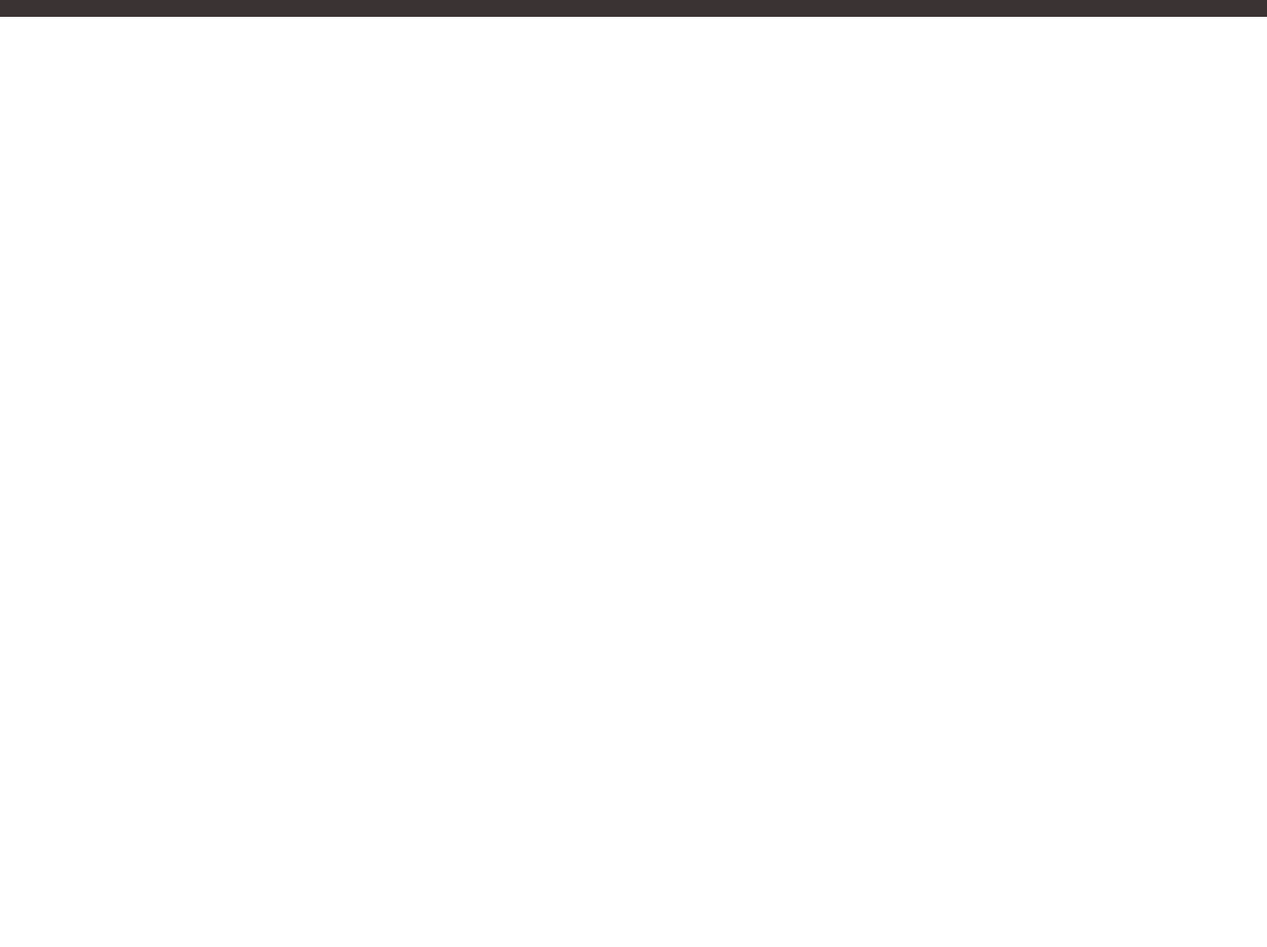
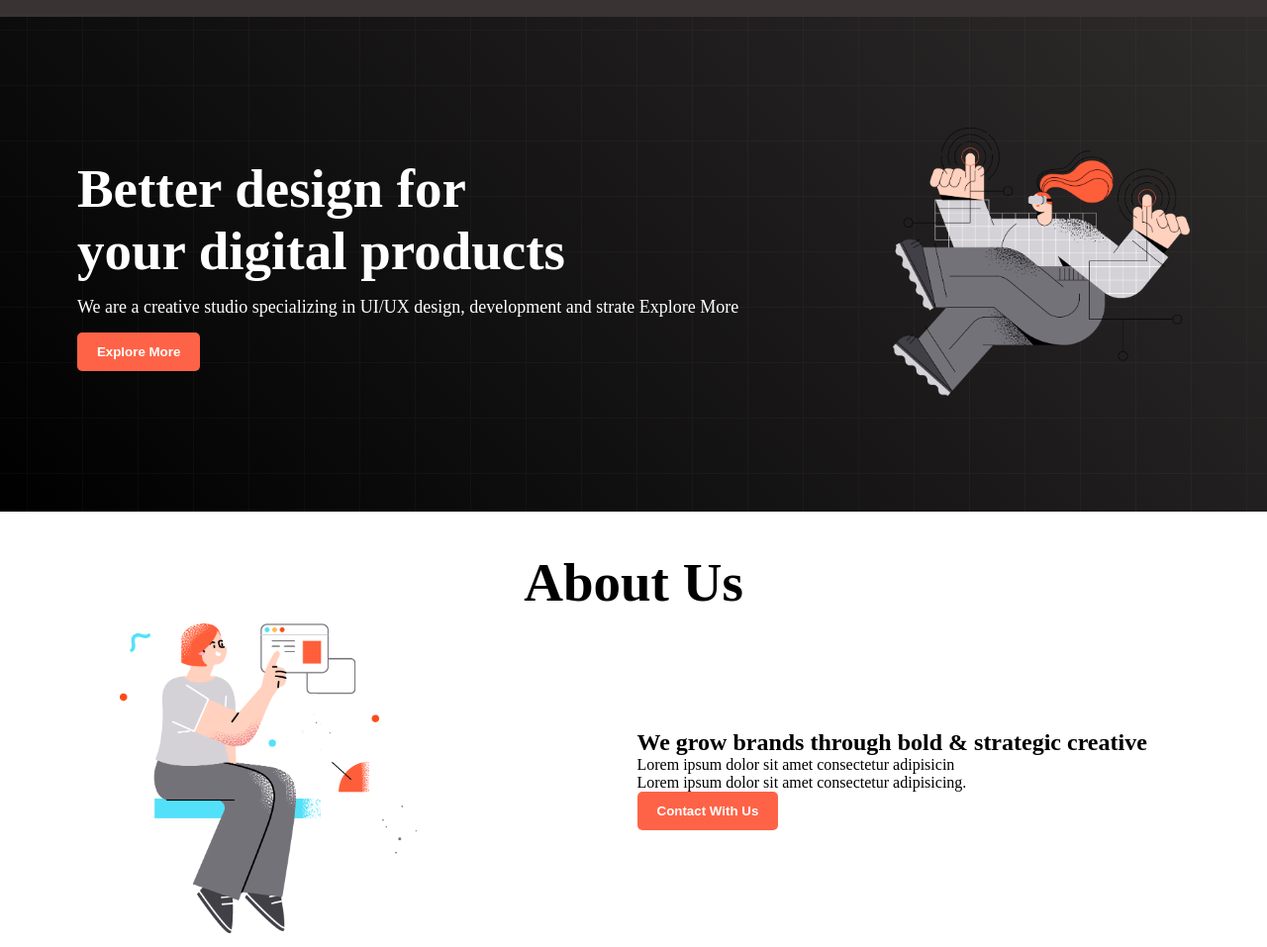
Before and after one commit to sonatanpaul/digtal-product-project, a plain HTML site: page index.html in a window 1280 px wide. Shown: the part 51-1008 px from the top of the page at 99% size. Before the commit the page ends 800 px from the top, so only its background shows below. Drawn offline with Linux system fonts and the light colour scheme.

Commit message:
about section update

```diff
--- a/index.html
+++ b/index.html
@@ -10,6 +10,7 @@
     <!-- header section  -->
 
     <header>
+        <!-- this is nav bar section  -->
         <nav>
             <div class="manu-container">
                 <div class="logo">
@@ -23,12 +24,46 @@
                 </div>
             </div>
         </nav>
+        <!-- nav bar end section  -->
 
     </header>
 
     <!-- main section wibsite -->
 
     <main>
+        <section>
+            <div class="banner-container">
+                <div class="banner-text">
+                    <h1 class="title">Better design for <br> your digital products</h1>
+                    <p class="descrition">We are a creative studio specializing in UI/UX design, development and strate Explore More</p>
+                    <button class="button-link">Explore More</button>
+                </div>
+                <div class="banner-photos">
+                    <img class="banner-img" src="./images/banner.png" alt="">
+                </div>
+            </div>
+        </section>
+
+        <!-- this is about us section  -->
+        <section>
+            <h1 class="about-title">About Us</h1>
+            <div class="about-container">
+
+                <div class="about-photo">
+                    <img class="banner-img" src="./images/section.png" alt="">
+                </div>
+
+                <div class="about-info">
+                    <h1>We grow brands through
+                        bold & strategic creative</h1>
+                        <p>Lorem ipsum dolor sit amet consectetur adipisicin <br>Lorem ipsum dolor sit amet consectetur adipisicing.</p>
+                        <button class="button-link">Contact With Us</button>
+
+                </div>
+
+            </div>
+        </section>
+
 
     </main>
 
--- a/style.css
+++ b/style.css
@@ -31,3 +31,62 @@
 .item:hover{
     color: blue;
     cursor: pointer;
+}
+
+
+.banner-container{
+    display: flex;
+    justify-content: space-around;
+    height: 500px;
+    color: white;
+    align-items: center;
+    background-image: url("./images/background.png"),
+    linear-gradient(45deg, #000, #2e2b2b );
+
+}
+
+.banner-img{
+    width: 300px;
+    font-weight: bold;
+}
+
+.title{
+    font-size: 55px;
+
+
+}
+
+.descrition{
+font-size: 18px;
+margin-top: 15px;
+margin-bottom: 15px;
+}
+
+.button-link{
+    padding: 12px 20px;
+    background-color: tomato;
+    color: white;
+    border: none;
+    border-radius: 5px;
+    font-weight: bold;
+}
+
+.button-link:hover{
+    background-color: white;
+    color: black;
+}
+
+
+.about-container{
+    display: flex;
+    justify-content: space-around;
+    align-items: center;
+    padding: 10px;
+
+}
+
+.about-title{
+    text-align: center;
+    padding-top: 40px;
+    font-size: 55px;
+}
```
